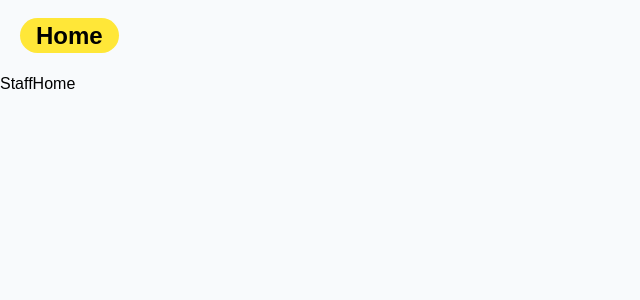
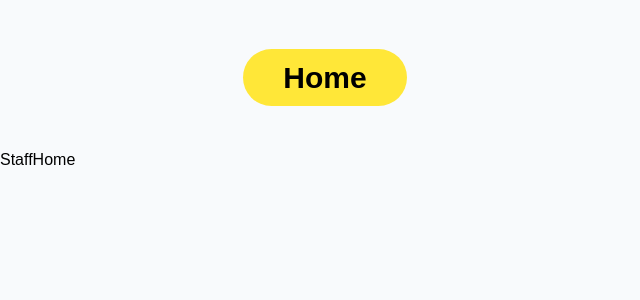
Before and after one commit to ChaiyapatOam/CPE241-FinalProject-Web, a React (Vite) app: page /maid in a window 1280 px wide. Shown: the top 300 px of the page, without its empty margins (0-640 px from the left). Built offline with nearby package versions, Linux system fonts and the light colour scheme; a web font is replaced by a local one.

Commit message:
Delete Avaliable

```diff
--- a/src/App.tsx
+++ b/src/App.tsx
@@ -21,6 +21,7 @@ import Dashboard from "./pages/manager/Dashboard";
 import StaffAllService from "./pages/staff/allService";
 import StaffHistoryBooking from "./pages/staff/historyBooking";
 
+
 const App = () => {
   return (
     <Router>
@@ -30,7 +31,6 @@ const App = () => {
           <Route path="/" element={<Home />} />
             <Route path="staff" element={<StaffLayout />}>
               <Route index element={<StaffHome />} />
-              <Route path="avaliable" element={<StaffRoomType />} />
               <Route path="service-booking" element={<StaffRoomType />} />
               <Route path="booking" element={<StaffRoomType />} />
               <Route path="roomtype" element={<StaffRoomType />} />
--- a/src/pages/staff/index.tsx
+++ b/src/pages/staff/index.tsx
@@ -10,10 +10,6 @@ const StaffLayout = () => {
     {
       path: "/staff/roomtype",
       title: "Room Type",
-    },
-    {
-      path: "/staff/avaliable",
-      title: "Avaliable",
     },
     {
       path: "/staff/service-booking",
@@ -91,11 +87,16 @@ const StaffLayout = () => {
 
   return (
     < >
-      <h1 className="text-2xl text-dark-grey font-bold p-5">
-        <span className="px-4 py-1 bg-secondary rounded-full w-full">
+    <div className="flex flex-row pt-10 mb-8">
+      <div className="basis-4/12 text-right">
+      <h1 className="text-3xl text-dark-grey font-bold p-5">
+        <span className="pl-10 pr-10 py-3 bg-secondary rounded-full w-full">
           {pageTitle.filter((page) => page.path === location.pathname)[0].title}
         </span>
       </h1>
+      </div>
+    </div>
+
       <Outlet />
     </>
   );
```
